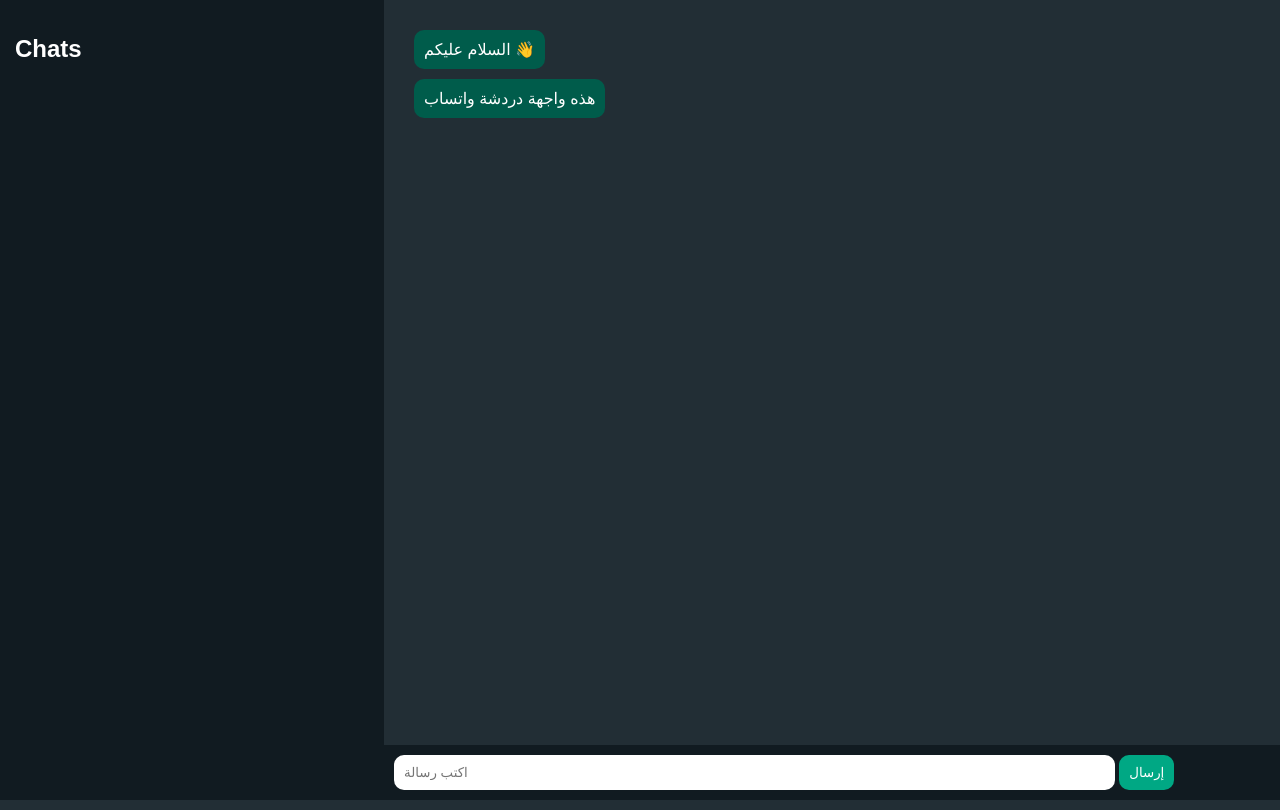
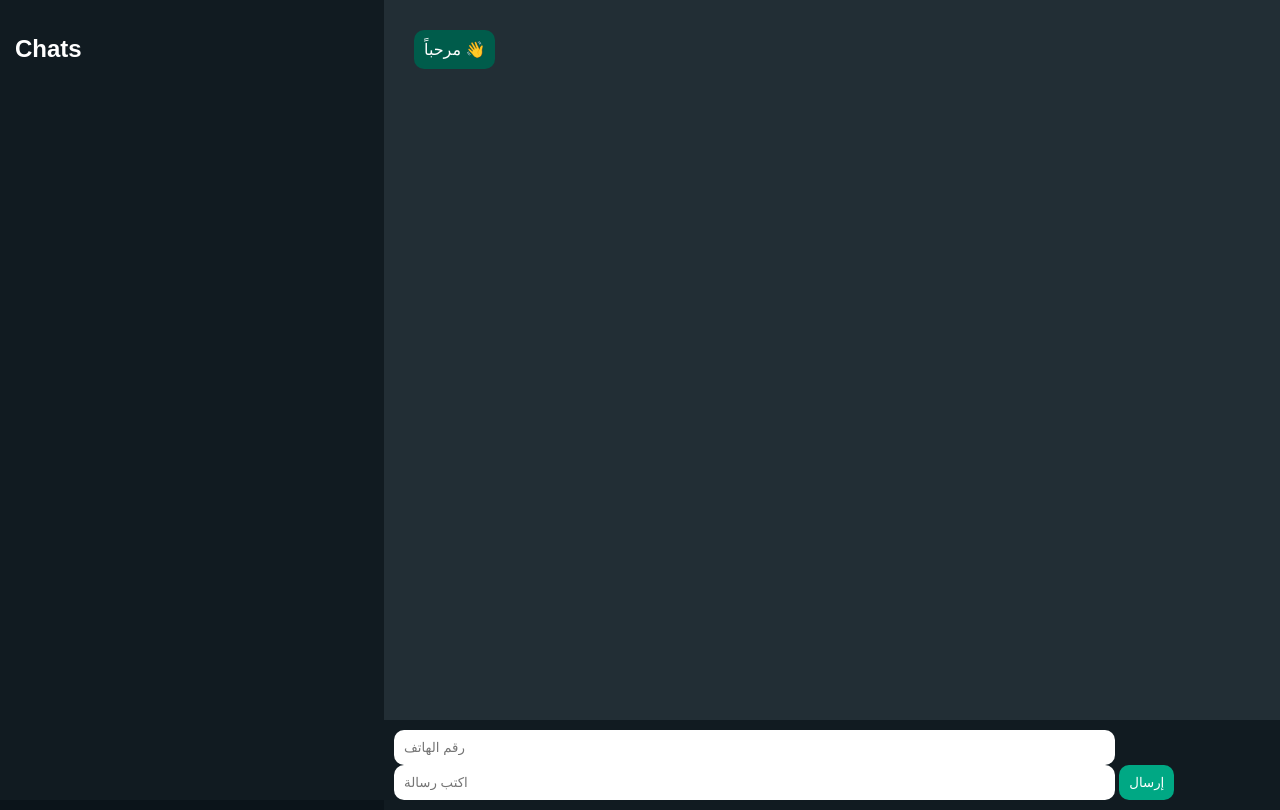
Before and after one commit to zqzqhesam10-netizen/wa-web-panel, a Flask app: page /chat in a window 1280 px wide. Run offline with Flask 3, Linux system fonts and the light colour scheme.

Commit message:
Update chat.html

```diff
--- a/templates/chat.html
+++ b/templates/chat.html
@@ -5,15 +5,15 @@
 
 <meta charset="UTF-8">
 
-<title>WhatsApp Chat</title>
+<title>WhatsApp Panel</title>
 
 <style>
 
 body{
     margin:0;
-    font-family:Arial;
     background:#0b141a;
     color:white;
+    font-family:Arial;
 }
 
 .sidebar{
@@ -29,14 +29,11 @@
     height:100vh;
     float:left;
     background:#222e35;
-    display:flex;
-    flex-direction:column;
 }
 
 .user{
     padding:15px;
     border-bottom:1px solid #222;
-    cursor:pointer;
 }
 
 .user:hover{
@@ -44,7 +41,7 @@
 }
 
 .messages{
-    flex:1;
+    height:85vh;
     padding:20px;
     overflow:auto;
 }
@@ -52,8 +49,8 @@
 .msg{
     background:#005c4b;
     padding:10px;
+    border-radius:10px;
     margin:10px;
-    border-radius:10px;
     width:max-content;
     max-width:60%;
 }
@@ -73,9 +70,9 @@
 button{
     padding:10px;
     border:none;
+    border-radius:10px;
     background:#00a884;
     color:white;
-    border-radius:10px;
 }
 
 </style>
@@ -109,20 +106,24 @@
 <div class="messages">
 
 <div class="msg">
-السلام عليكم 👋
-</div>
-
-<div class="msg">
-هذه واجهة دردشة واتساب
+مرحباً 👋
 </div>
 
 </div>
 
 <div class="bottom">
 
-<input placeholder="اكتب رسالة">
+<form action="/send" method="POST">
 
-<button>إرسال</button>
+<input name="phone" placeholder="رقم الهاتف">
+
+<input name="message" placeholder="اكتب رسالة">
+
+<button type="submit">
+إرسال
+</button>
+
+</form>
 
 </div>
 
```
